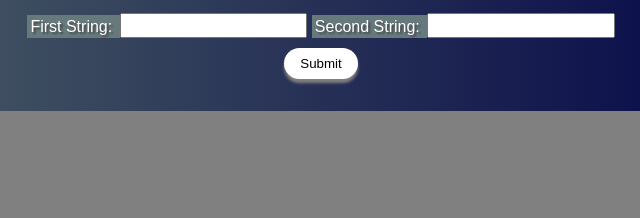
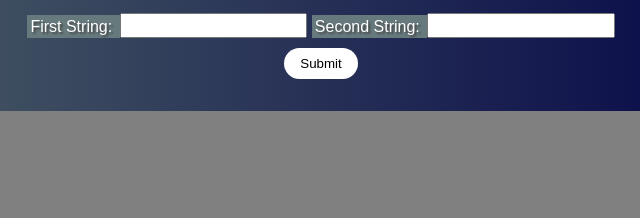
Before and after one commit to Payne680/Isomorphic-Strings, a plain HTML site: page index.html in a window 1280 px wide. Shown: the part 408-626 px from the top of the page, 319-959 px from the left. Drawn offline with Linux system fonts and the light colour scheme.

Commit message:
Correcting linter errors in my css file on line 63

```diff
--- a/asset/styles/style.css
+++ b/asset/styles/style.css
@@ -60,7 +60,6 @@ label {
   border-radius: 1.5rem;
   border: none;
   background: #fff;
-  box-shadow: 0px 4px 3px #808080;
 }
 
 .hide {
```
